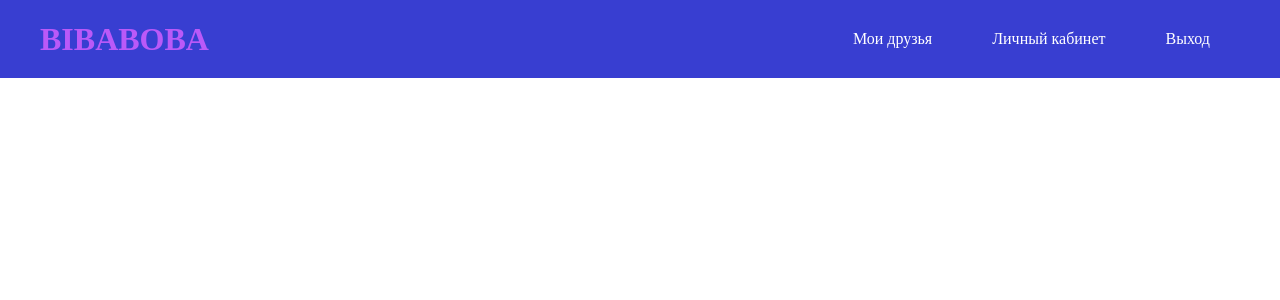
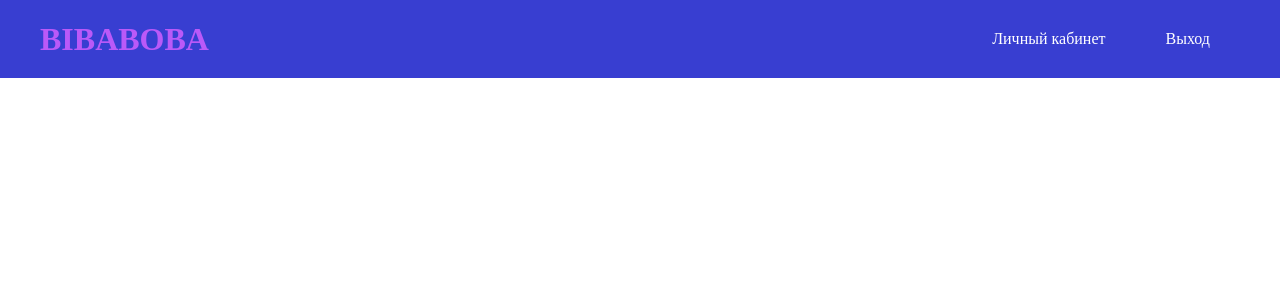
Before and after one commit to Dorokhinov/znakomstva, a PHP site: page /index.php in a window 1280 px wide. Shown: the top 300 px of the page. Run offline with PHP 8.4, Linux system fonts and the light colour scheme; a user stored in the database is signed in.

Commit message:
Update header.php

```diff
--- a/znakomstva/blocks/header.php
+++ b/znakomstva/blocks/header.php
@@ -22,7 +22,7 @@ session_start();
                 if(isset($_SESSION['id_user'])):
                 ?>
                 <ul>
-                    <li><a href="">Мои друзья</a></li>
+<!--                     <li><a href="">Мои друзья</a></li> -->
                     <li><a href="">Личный кабинет</a></li>
                     <li><a href="php/exit.php">Выход</a></li>
                 </ul>
```
